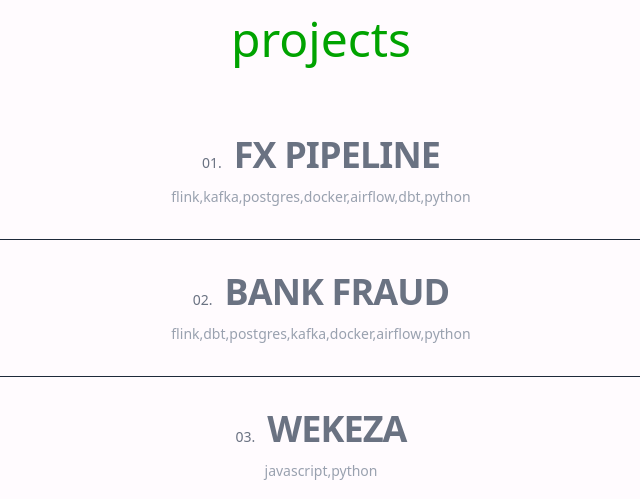
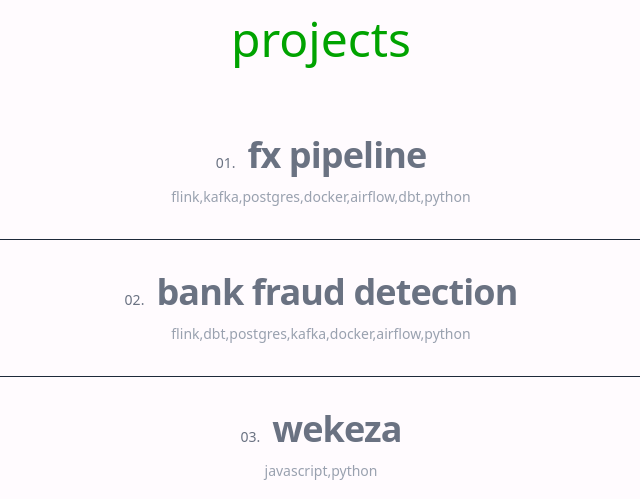
Before and after one commit to odhiambokevin/portfolio, a Next.js app in the folder frontend/: page / in a window 1280 px wide. Shown: the part 3320-3819 px from the top of the page, without its empty margins (319-959 px from the left). Built offline with nearby package versions, Linux system fonts and the light colour scheme; no server answers; a web font is replaced by a local one.

Commit message:
edit: edit css for projects

```diff
--- a/frontend/src/components/Project.tsx
+++ b/frontend/src/components/Project.tsx
@@ -16,7 +16,7 @@ export default async function Project() {
               <div className="min-w-0">
                 <div className="flex items-baseline justify-center gap-3">
                   <span className="text-sm text-gray-500 shrink-0">{String(index + 1).padStart(2, '0')}.</span>
-                  <h3 className="text-2xl md:text-3xl xl:text-4xl font-extrabold uppercase tracking-tight text-gray-500 group-hover:text-accent group-hover:scale-[1.02] transition-all duration-200 break-words">
+                  <h3 className="text-2xl md:text-3xl xl:text-4xl font-extrabold tracking-tight text-gray-500 group-hover:text-accent group-hover:scale-[1.02] transition-all duration-200 break-words">
                     {project.title}
                   </h3>
                 </div>
--- a/frontend/src/data/projects.ts
+++ b/frontend/src/data/projects.ts
@@ -9,7 +9,7 @@ export const projectData: ProjectType[] = [
     },
     {
         id:2,
-        title:"bank fraud",
+        title:"bank fraud detection",
         stack:["flink,dbt,postgres,kafka,docker,airflow,python"],
         url:"https://github.com/odhiambokevin/bank-fraud-detection-system"
     },
```
Also changed, not shown: 1 other file (tests, documents, lock files or other folders).
